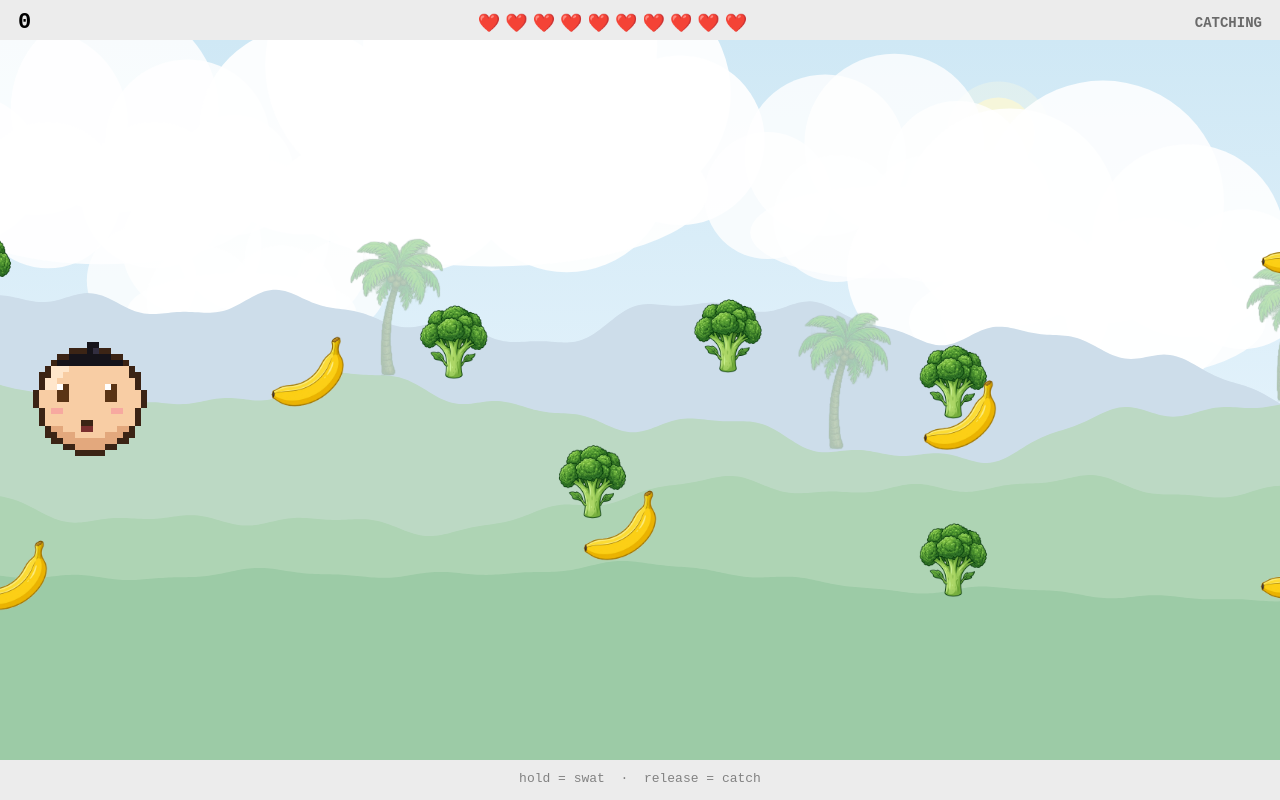
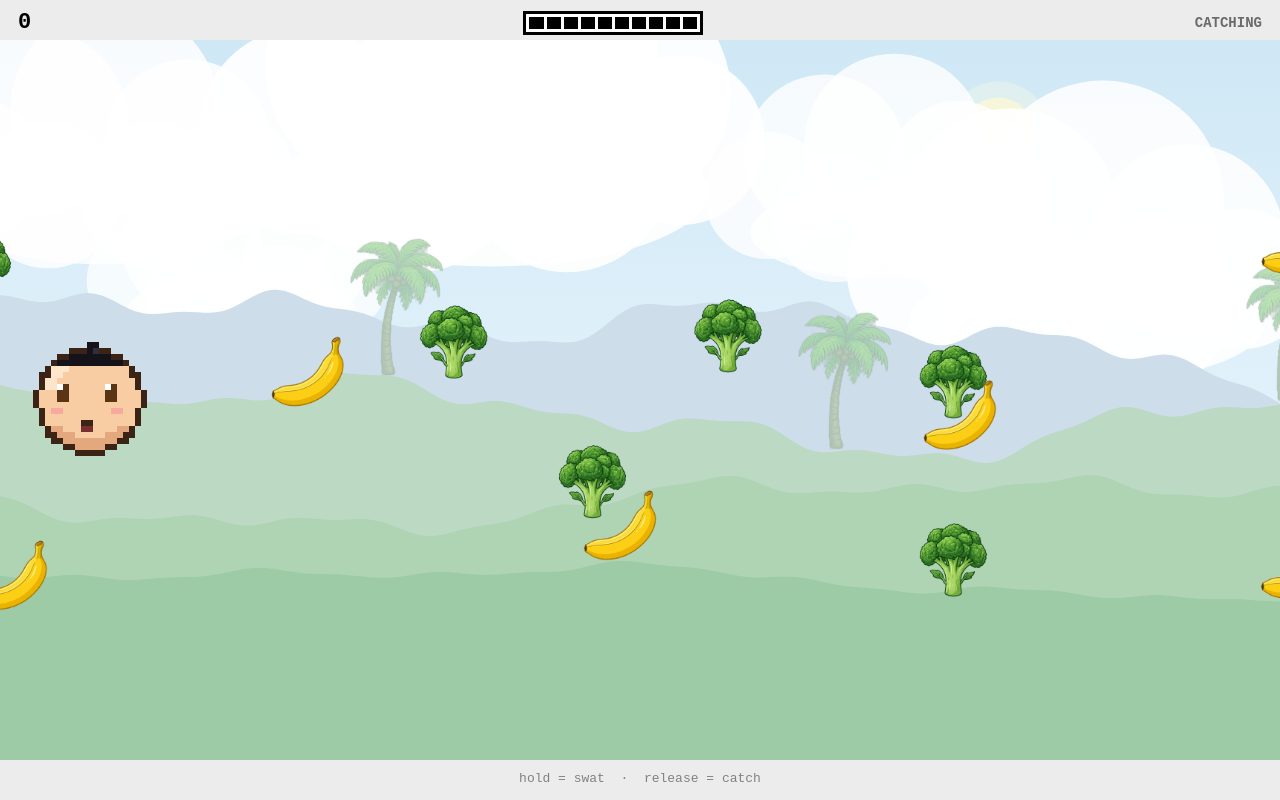
Before and after one commit to iamenianc/Bananas_and_Broccoli, a plain HTML site: page index.html in a window 1280 px wide. Both pictures are taken after a click on the button "START". Drawn offline with Linux system fonts and the light colour scheme.

Commit message:
Replace heart-based life points display with an energy meter with visible increments

```diff
--- a/css/styles.css
+++ b/css/styles.css
@@ -30,12 +30,39 @@ html, body {
   pointer-events:none; z-index:5;
 }
 #score { letter-spacing:1px; }
-#broccoli { font-size:18px; letter-spacing:2px; display:flex; gap:3px; }
-#broccoli .b { display:inline-block; transition:opacity .2s, filter .2s; }
-#broccoli .b.left { opacity:1; filter:none; }
-#broccoli .b.lost { opacity:.3; filter:grayscale(1); }
-#broccoli.warn .b.left { animation:bpulse .7s ease-in-out infinite; }
-@keyframes bpulse { 0%,100%{transform:scale(1)} 50%{transform:scale(1.25)} }
+#broccoli {
+  display: flex;
+  gap: 3px;
+  border: 3px solid #000;
+  padding: 3px;
+  background: #fff;
+  width: 180px;
+  height: 24px;
+  align-items: stretch;
+}
+#broccoli .b {
+  flex: 1;
+  background: #000;
+  transition: opacity .2s, background-color .2s;
+}
+#broccoli .b.left {
+  opacity: 1;
+}
+#broccoli .b.lost {
+  background: #000;
+  opacity: 0.15;
+}
+#broccoli.warn {
+  border-color: #d90429;
+  animation: borderpulse .7s ease-in-out infinite;
+}
+#broccoli.warn .b.left {
+  background: #d90429;
+}
+@keyframes borderpulse {
+  0%, 100% { border-color: #000; }
+  50% { border-color: #d90429; }
+}
 #mode  { opacity:.55; font-size:14px; }
 
 /* Overlay screens (start / gameover / rotate) */
--- a/index.html
+++ b/index.html
@@ -26,7 +26,7 @@
     <h1>BANANAS &amp; BROCCOLI</h1>
     <p>You're a baby. Bananas and broccoli fly in from the right, straight at you.
        Hold your finger down to <b>swat broccoli away</b>; let go to <b>catch a banana</b>.
-       Swatting a banana costs 1 point. Eat 6 broccoli and it's over. It only gets faster.</p>
+       Swatting a banana costs 1 point. Eat 10 broccoli or deflect bananas at 0 points and it's over.</p>
     <button id="startBtn" class="btn">START</button>
   </div>
 
--- a/js/engine.js
+++ b/js/engine.js
@@ -68,11 +68,11 @@ function updateBroccoliHud(){
   for (let i=0; i<CONFIG.broccoliEatenLimit; i++){
     const alive = i < CONFIG.broccoliEatenLimit - broccoliEaten;
     const cls = alive ? 'b left' : 'b lost';
-    html += '<span class="' + cls + '">' + (alive ? '❤️' : '🖤') + '</span>';
+    html += '<span class="' + cls + '"></span>';
   }
   hudBroccoli.innerHTML = html;
   hudBroccoli.classList.toggle('warn',
-    broccoliEaten >= CONFIG.broccoliEatenLimit - 2);
+    broccoliEaten >= CONFIG.broccoliEatenLimit - 3);
 }
 
 function babyPos(){
```
